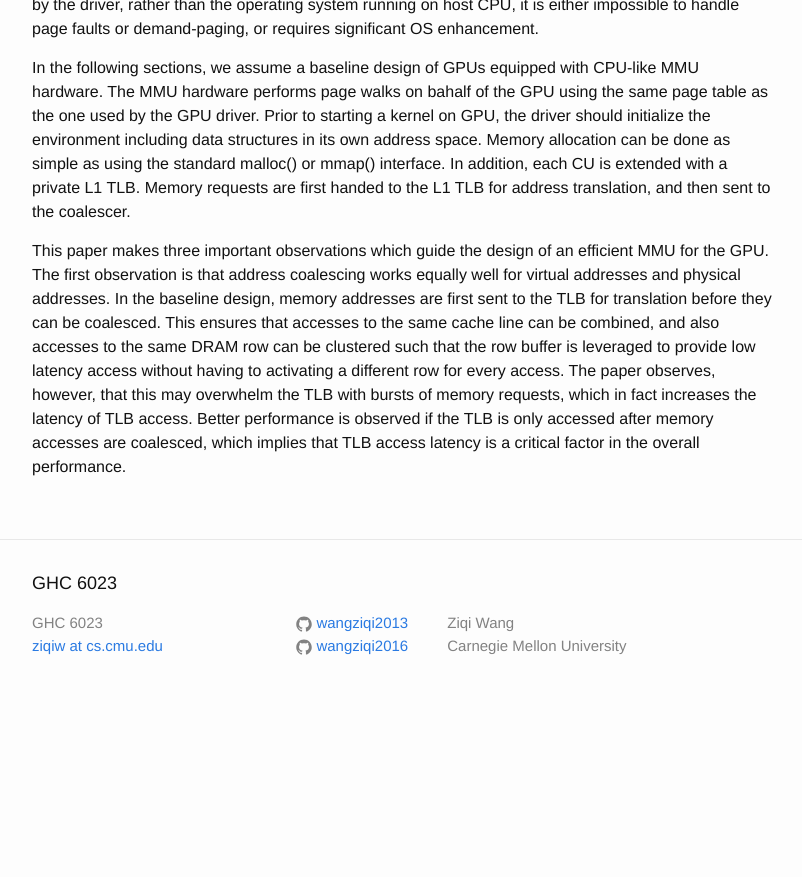
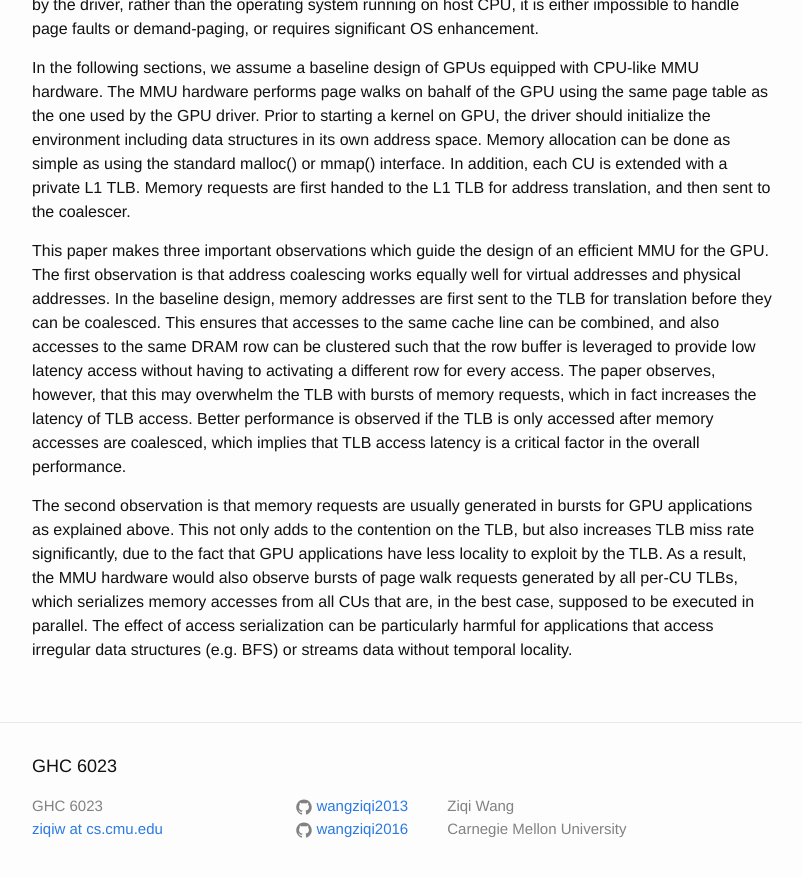
Before and after one commit to wangziqi2013/wangziqi2013.github.io, a Jekyll site: the page built from _posts/2019-09-05-supporting-x86-64-addr-xlat-for-100s-of-gpu-lanes.markdown, in a window 1280 px wide and 900 px high, scrolled down 1843 px. Shown: the top 877 px of the window, without its empty margins (238-1040 px from the left). Built offline with Jekyll 4.4.1, drawn with Linux system fonts in a browser that asks for light colours; before the commit the page ends 2560 px from its top, so only the background shows below that.

Commit message:
Adding second observation

```diff
--- a/_posts/2019-09-05-supporting-x86-64-addr-xlat-for-100s-of-gpu-lanes.markdown
+++ b/_posts/2019-09-05-supporting-x86-64-addr-xlat-for-100s-of-gpu-lanes.markdown
@@ -82,3 +82,10 @@ is leveraged to provide low latency access without having to activating a differ
 however, that this may overwhelm the TLB with bursts of memory requests, which in fact increases the latency of TLB
 access. Better performance is observed if the TLB is only accessed after memory accesses are coalesced, which implies
 that TLB access latency is a critical factor in the overall performance.
+
+The second observation is that memory requests are usually generated in bursts for GPU applications as explained above.
+This not only adds to the contention on the TLB, but also increases TLB miss rate significantly, due to the fact that
+GPU applications have less locality to exploit by the TLB. As a result, the MMU hardware would also observe bursts of
+page walk requests generated by all per-CU TLBs, which serializes memory accesses from all CUs that are, in the best case,
+supposed to be executed in parallel. The effect of access serialization can be particularly harmful for applications that
+access irregular data structures (e.g. BFS) or streams data without temporal locality.
```
